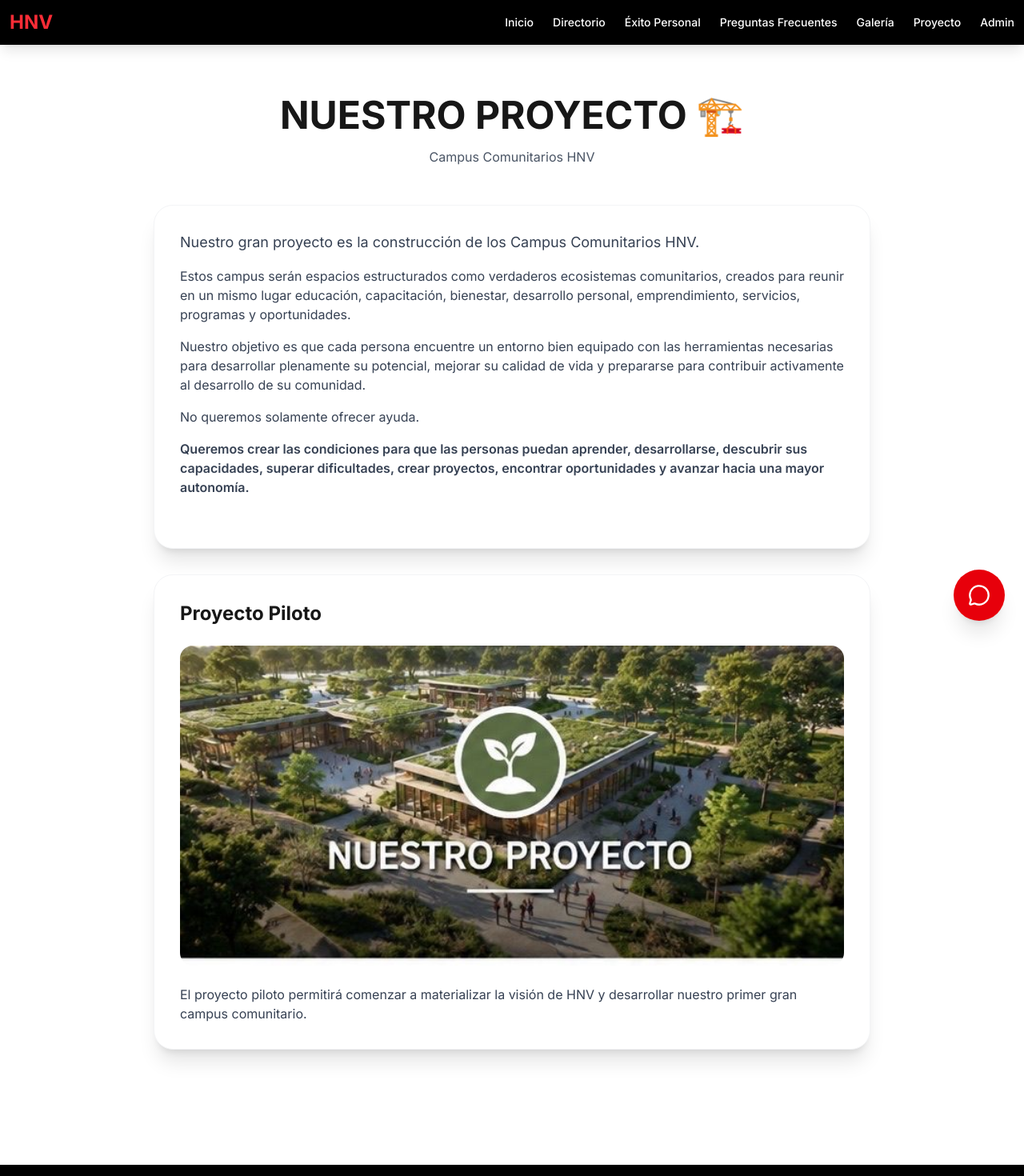
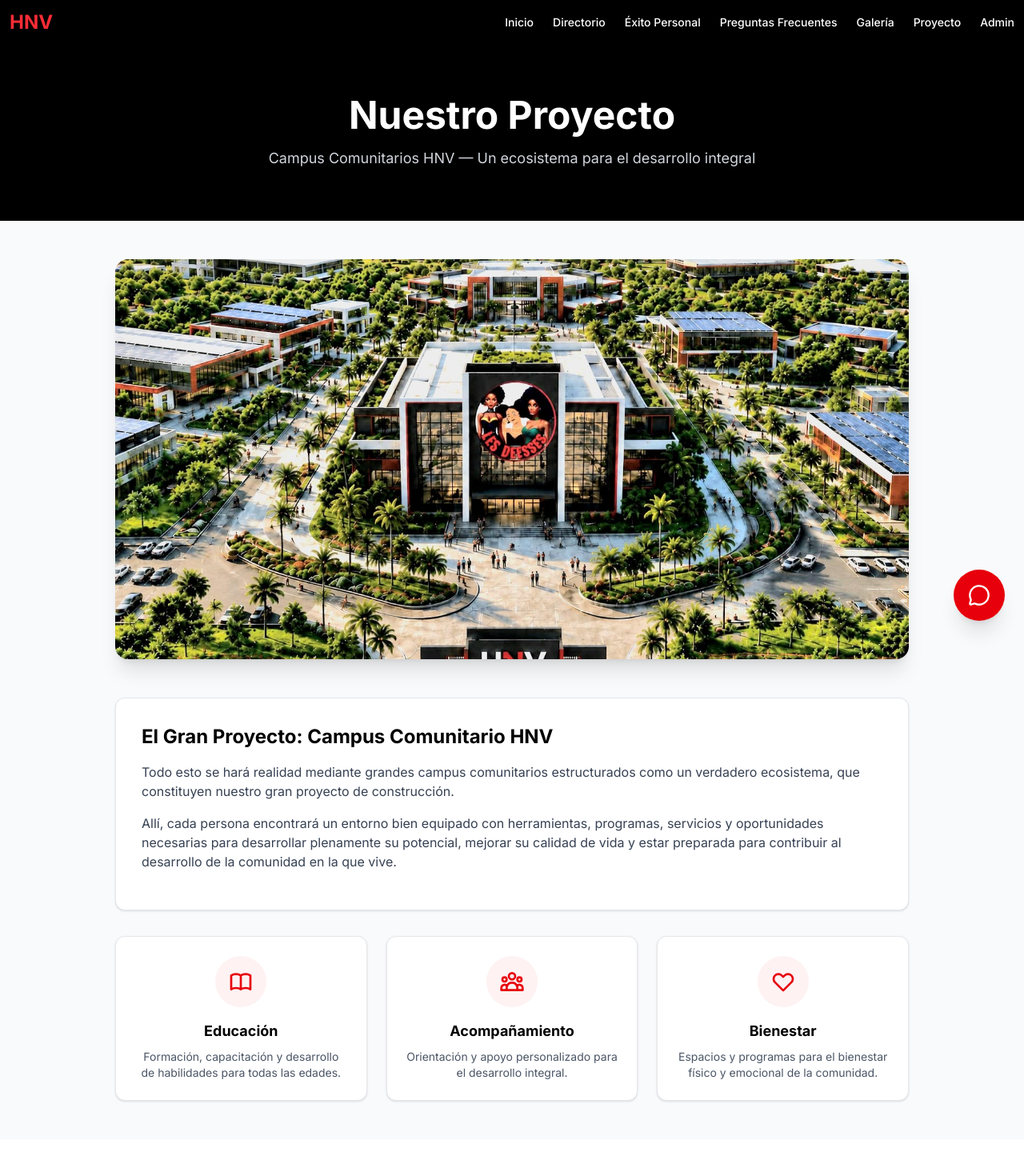
Before and after one commit to n3v3nk4/hnv-web, a Next.js app: page /proyecto in a window 1280 px wide. Shown: the top 1470 px of the page at 80% size. Built offline with nearby package versions, Linux system fonts and the light colour scheme.

Commit message:
Actualizar pagina de proyecto con campus.jpg

```diff
--- a/app/proyecto/page.tsx
+++ b/app/proyecto/page.tsx
@@ -2,27 +2,84 @@ import Image from 'next/image'
 
 export default function Proyecto() {
   return (
-    <div className="container mx-auto py-16 px-4">
-      <div className="max-w-4xl mx-auto">
-        <h1 className="text-5xl font-bold text-center mb-4">NUESTRO PROYECTO 🏗️</h1>
-        <p className="text-center text-gray-600 mb-12">Campus Comunitarios HNV</p>
+    <div className="min-h-screen bg-gray-50">
 
-        <div className="bg-white p-8 rounded-3xl shadow-xl border border-gray-100 mb-8">
-          <p className="text-lg text-gray-700 mb-4">Nuestro gran proyecto es la construcción de los Campus Comunitarios HNV.</p>
-          <p className="text-gray-700 mb-4">Estos campus serán espacios estructurados como verdaderos ecosistemas comunitarios, creados para reunir en un mismo lugar educación, capacitación, bienestar, desarrollo personal, emprendimiento, servicios, programas y oportunidades.</p>
-          <p className="text-gray-700 mb-4">Nuestro objetivo es que cada persona encuentre un entorno bien equipado con las herramientas necesarias para desarrollar plenamente su potencial, mejorar su calidad de vida y prepararse para contribuir activamente al desarrollo de su comunidad.</p>
-          <p className="text-gray-700 mb-4">No queremos solamente ofrecer ayuda.</p>
-          <p className="text-gray-700 font-semibold mb-8">Queremos crear las condiciones para que las personas puedan aprender, desarrollarse, descubrir sus capacidades, superar dificultades, crear proyectos, encontrar oportunidades y avanzar hacia una mayor autonomía.</p>
+      {/* ====== ENCABEZADO ====== */}
+      <section className="bg-black text-white py-16 px-4">
+        <div className="container mx-auto max-w-4xl text-center">
+          <h1 className="text-4xl md:text-5xl font-bold mb-4">Nuestro Proyecto</h1>
+          <p className="text-lg text-gray-300 max-w-2xl mx-auto">
+            Campus Comunitarios HNV — Un ecosistema para el desarrollo integral
+          </p>
+        </div>
+      </section>
+
+      {/* ====== IMAGEN DEL PROYECTO ====== */}
+      <section className="container mx-auto max-w-5xl px-4 py-12">
+        <div className="relative w-full h-96 md:h-[500px] rounded-2xl overflow-hidden shadow-xl mb-12">
+          <Image
+            src="/campus.jpg"
+            alt="Campus Comunitario HNV"
+            fill
+            sizes="(max-width: 768px) 100vw, 80vw"
+            className="object-cover object-center"
+            priority
+          />
         </div>
 
-        <div className="bg-white p-8 rounded-3xl shadow-xl border border-gray-100 mb-8">
-          <h2 className="text-2xl font-bold mb-6">Proyecto Piloto</h2>
-          <div className="relative h-[400px] rounded-2xl overflow-hidden">
-            <Image src="/proyecto.jpg" alt="Campus Comunitario HNV" fill className="object-cover" />
+        {/* ====== DESCRIPCIÓN ====== */}
+        <div className="bg-white rounded-xl shadow-sm border border-gray-200 p-8 mb-8">
+          <h2 className="text-2xl font-bold text-black mb-4">El Gran Proyecto: Campus Comunitario HNV</h2>
+          <p className="text-gray-700 mb-4">
+            Todo esto se hará realidad mediante grandes campus comunitarios estructurados como un verdadero
+            ecosistema, que constituyen nuestro gran proyecto de construcción.
+          </p>
+          <p className="text-gray-700 mb-4">
+            Allí, cada persona encontrará un entorno bien equipado con herramientas, programas, servicios
+            y oportunidades necesarias para desarrollar plenamente su potencial, mejorar su calidad de vida
+            y estar preparada para contribuir al desarrollo de la comunidad en la que vive.
+          </p>
+        </div>
+
+        {/* ====== ÁREAS DEL CAMPUS ====== */}
+        <div className="grid grid-cols-1 md:grid-cols-3 gap-6">
+          <div className="bg-white rounded-xl shadow-sm border border-gray-200 p-6 text-center">
+            <div className="w-16 h-16 bg-red-50 rounded-full flex items-center justify-center mx-auto mb-4">
+              <svg className="w-8 h-8 text-red-600" fill="none" stroke="currentColor" viewBox="0 0 24 24">
+                <path strokeLinecap="round" strokeLinejoin="round" strokeWidth={2} d="M12 6.253v13m0-13C10.832 5.477 9.246 5 7.5 5S4.168 5.477 3 6.253v13C4.168 18.477 5.754 18 7.5 18s3.332.477 4.5 1.253m0-13C13.168 5.477 14.754 5 16.5 5c1.747 0 3.332.477 4.5 1.253v13C19.832 18.477 18.247 18 16.5 18c-1.746 0-3.332.477-4.5 1.253" />
+              </svg>
+            </div>
+            <h3 className="text-lg font-bold text-black mb-2">Educación</h3>
+            <p className="text-gray-600 text-sm">
+              Formación, capacitación y desarrollo de habilidades para todas las edades.
+            </p>
           </div>
-          <p className="text-gray-700 mt-6">El proyecto piloto permitirá comenzar a materializar la visión de HNV y desarrollar nuestro primer gran campus comunitario.</p>
+
+          <div className="bg-white rounded-xl shadow-sm border border-gray-200 p-6 text-center">
+            <div className="w-16 h-16 bg-red-50 rounded-full flex items-center justify-center mx-auto mb-4">
+              <svg className="w-8 h-8 text-red-600" fill="none" stroke="currentColor" viewBox="0 0 24 24">
+                <path strokeLinecap="round" strokeLinejoin="round" strokeWidth={2} d="M17 20h5v-2a3 3 0 00-5.356-1.857M17 20H7m10 0v-2c0-.656-.126-1.283-.356-1.857M7 20H2v-2a3 3 0 015.356-1.857M7 20v-2c0-.656.126-1.283.356-1.857m0 0a5.002 5.002 0 019.288 0M15 7a3 3 0 11-6 0 3 3 0 016 0zm6 3a2 2 0 11-4 0 2 2 0 014 0zM7 10a2 2 0 11-4 0 2 2 0 014 0z" />
+              </svg>
+            </div>
+            <h3 className="text-lg font-bold text-black mb-2">Acompañamiento</h3>
+            <p className="text-gray-600 text-sm">
+              Orientación y apoyo personalizado para el desarrollo integral.
+            </p>
+          </div>
+
+          <div className="bg-white rounded-xl shadow-sm border border-gray-200 p-6 text-center">
+            <div className="w-16 h-16 bg-red-50 rounded-full flex items-center justify-center mx-auto mb-4">
+              <svg className="w-8 h-8 text-red-600" fill="none" stroke="currentColor" viewBox="0 0 24 24">
+                <path strokeLinecap="round" strokeLinejoin="round" strokeWidth={2} d="M4.318 6.318a4.5 4.5 0 000 6.364L12 20.364l7.682-7.682a4.5 4.5 0 00-6.364-6.364L12 7.636l-1.318-1.318a4.5 4.5 0 00-6.364 0z" />
+              </svg>
+            </div>
+            <h3 className="text-lg font-bold text-black mb-2">Bienestar</h3>
+            <p className="text-gray-600 text-sm">
+              Espacios y programas para el bienestar físico y emocional de la comunidad.
+            </p>
+          </div>
         </div>
-      </div>
+      </section>
     </div>
   )
 }
```
Also changed, not shown: app/galeria/page.tsx (renamed from app/proyecto/galeria/page.tsx).
